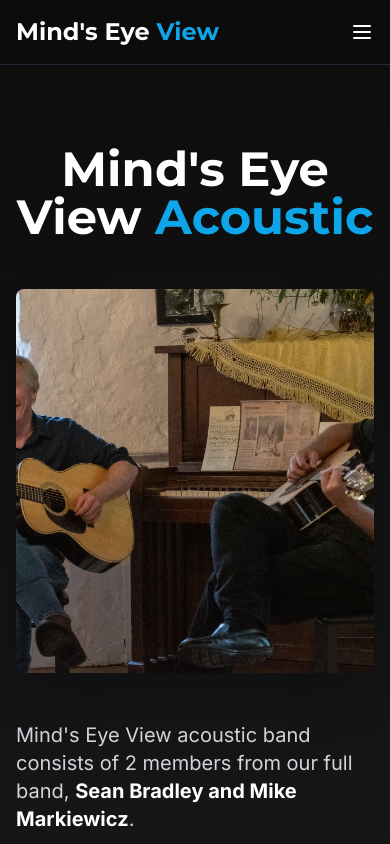
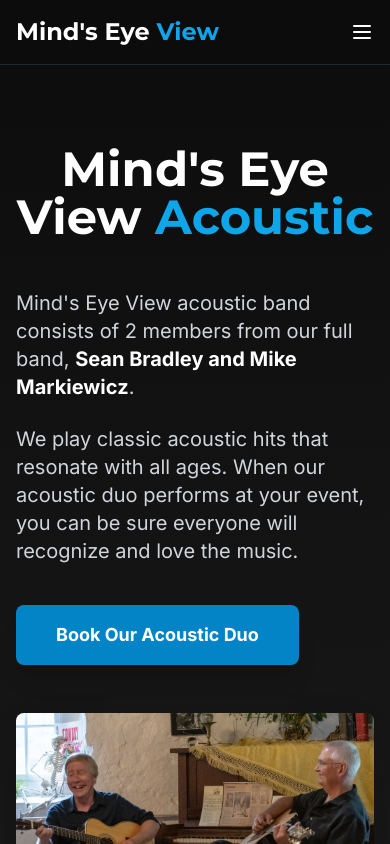
Before and after one commit to SkyNet-90/MindsEyeView_Website, a Next.js app: page /acoustic in a window 390 px wide. Shown: the top 844 px of the page. Built offline with nearby package versions, Linux system fonts and the light colour scheme; no server answers; the database is empty.

Commit message:
Fix acoustic page image scaling on mobile - use object-contain and responsive sizing

```diff
--- a/src/app/acoustic/page.tsx
+++ b/src/app/acoustic/page.tsx
@@ -18,18 +18,19 @@
             Mind's Eye View <span className="text-primary-500">Acoustic</span>
           </h1>
 
-          <div className="grid md:grid-cols-2 gap-12 items-center">
-            <div className="relative h-96 rounded-lg overflow-hidden shadow-2xl">
+          <div className="grid grid-cols-1 md:grid-cols-2 gap-12 items-start">
+            <div className="w-full order-2 md:order-1">
               <Image
                 src="/images/sean-mike-acoustic.jpg"
                 alt="Sean Bradley and Mike Markiewicz - Acoustic Duo"
-                fill
-                className="object-cover"
+                width={600}
+                height={450}
+                className="w-full h-auto object-contain rounded-lg shadow-2xl"
                 priority
               />
             </div>
 
-            <div className="space-y-6">
+            <div className="space-y-6 order-1 md:order-2">
               <p className="text-xl text-gray-300">
                 Mind's Eye View acoustic band consists of 2 members from our full band,{' '}
                 <strong className="text-white">Sean Bradley and Mike Markiewicz</strong>.
```
Also changed, not shown: 2 other files (tests, documents, lock files or other folders).
